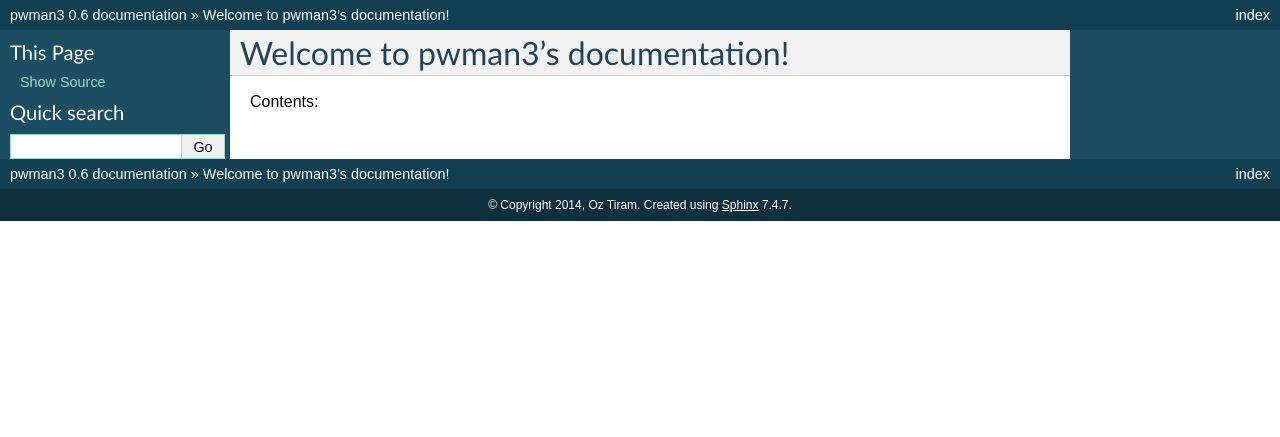
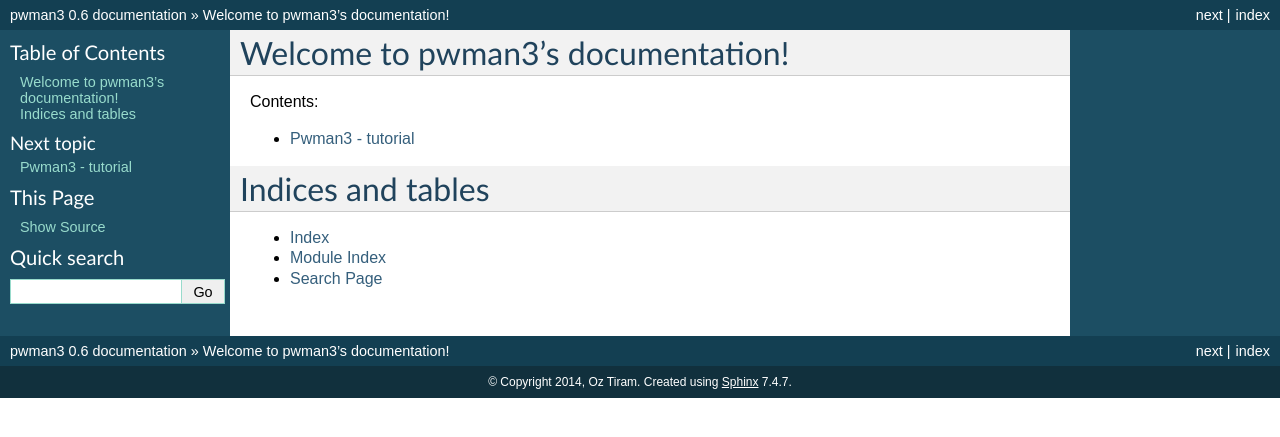
Before and after one commit to pwman3/pwman3, a Sphinx documentation site: the page built from docs/source/index.rst, in a window 1280 px wide. Shown: the top 437 px of the page. Built offline with Sphinx 7.4.7, drawn with Linux system fonts in a browser that asks for light colours.

Commit message:
Add rst for tutorial

```diff
--- a/docs/source/conf.py
+++ b/docs/source/conf.py
@@ -67,7 +67,7 @@
 
 # List of patterns, relative to source directory, that match files and
 # directories to ignore when looking for source files.
-exclude_patterns = ['*pwman/tests/*']
+exclude_patterns = ['**tests**']
 
 # The reST default role (used for this markup: `text`) to use for all documents.
 #default_role = None
--- a/docs/source/index.rst
+++ b/docs/source/index.rst
@@ -10,3 +10,13 @@
 
 .. toctree::
    :maxdepth: 2
+
+   tutorial
+
+
+Indices and tables
+==================
+
+* :ref:`genindex`
+* :ref:`modindex`
+* :ref:`search`
--- /dev/null
+++ b/docs/source/tutorial.rst
@@ -0,0 +1,2 @@
+Pwman3 - tutorial
+*****************
```
